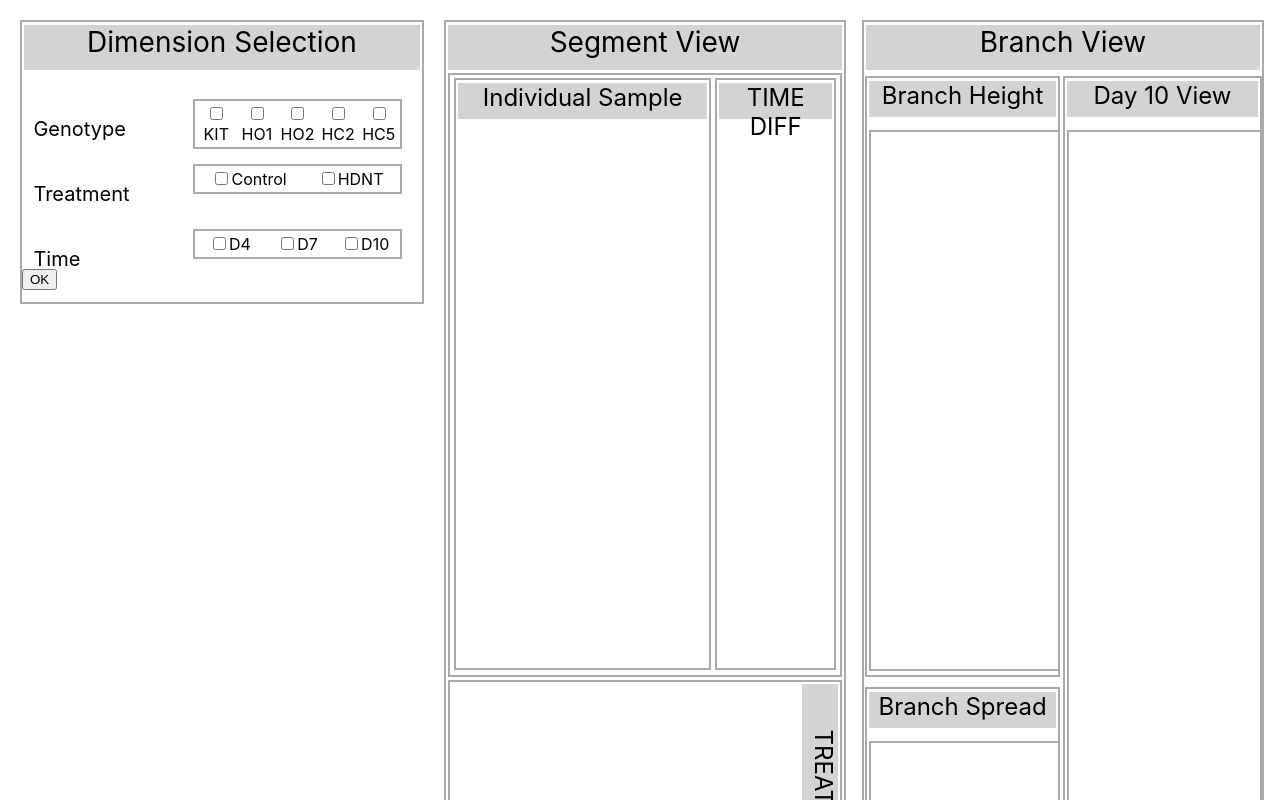
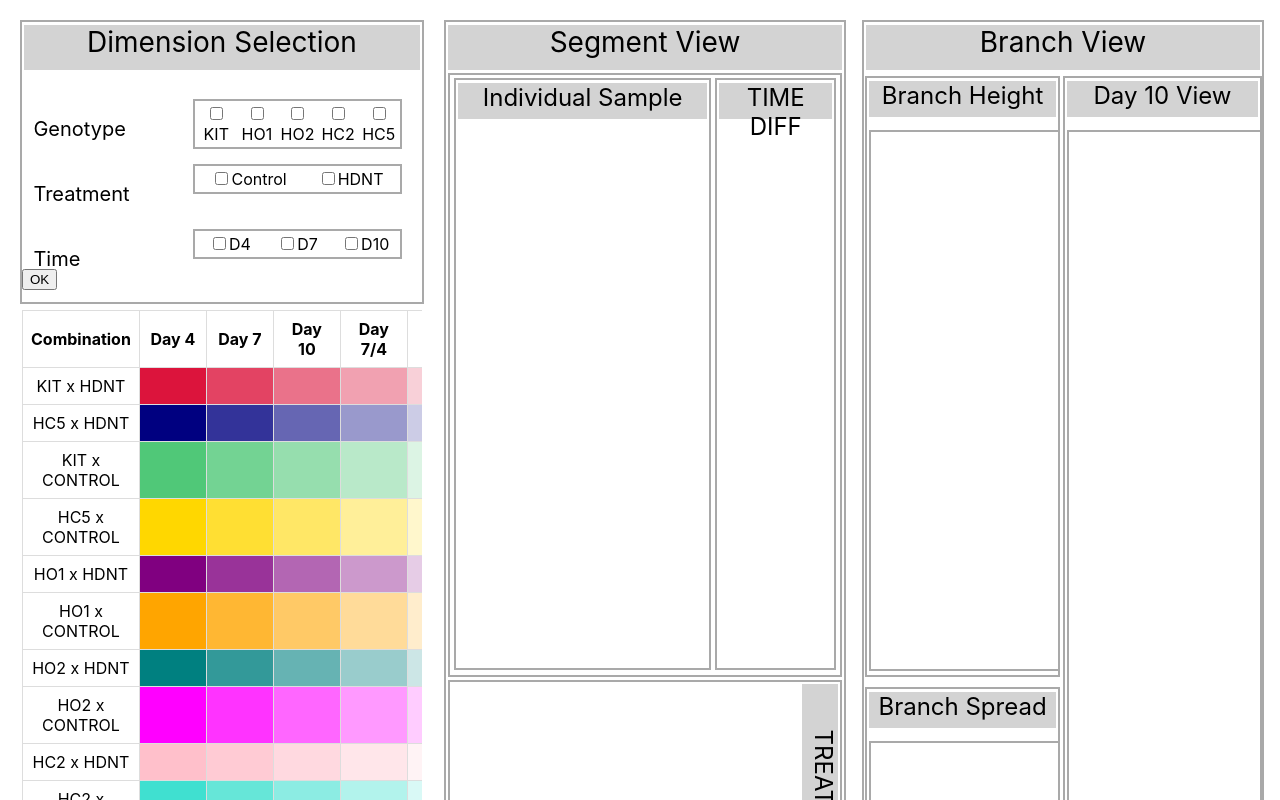
Before and after one commit to AyanHussain10/ResearchPaper_HCC, a React (Create React App) app: page / in a window 1280 px wide. Shown: the top 800 px of the page. Built offline with nearby package versions, Linux system fonts and the light colour scheme.

Commit message:
added color combinations

```diff
--- /dev/null
+++ b/src/components/DimensionColorMapping.js
@@ -0,0 +1,55 @@
+import React from 'react';
+import styles from '../styles/DimensionColorMapping.module.css';
+
+// Mapping from genotype x treatment combinations to colors
+const colorMapping = {
+  'KIT x HDNT': 'crimson',
+  'HC5 x HDNT': 'navy',
+  'KIT x CONTROL': '#50C878',
+  'HC5 x CONTROL': 'gold', // Changed from 'mustard' to 'gold' which is a recognized CSS color
+  'HO1 x HDNT': 'purple', // Changed from 'royalpurple' to 'purple' which is a recognized CSS color
+  'HO1 x CONTROL': 'orange', // Changed from 'burntorange' to 'orange' which is a recognized CSS color
+  'HO2 x HDNT': 'teal', // Changed from 'tealblue' to 'teal' which is a recognized CSS color
+  'HO2 x CONTROL': 'fuchsia', // Changed from 'magenta' to 'fuchsia' which is a recognized CSS color
+  'HC2 x HDNT': 'pink', // 'pink' is a recognized CSS color
+  'HC2 x CONTROL': 'turquoise', // 'turquoise' is a recognized CSS color
+};
+
+
+// List of days for the headers
+const days = ['Day 4', 'Day 7', 'Day 10', 'Day 7/4', 'Day 10/7'];
+
+const DimensionColorMapping = () => {
+  // Generate an array of genotype x treatment combinations
+  const combinations = Object.keys(colorMapping);
+
+  return (
+    <div className={styles.dimensionColorContainer}>
+      <table className={styles.dimensionColorTable}>
+        <thead>
+          <tr>
+            <th>Combination</th>
+            {days.map(day => <th key={day}>{day}</th>)}
+          </tr>
+        </thead>
+        <tbody>
+          {combinations.map(combination => (
+            <tr key={combination}>
+              <td>{combination}</td>
+              {days.map((day, index) => (
+                <td key={day} style={{
+                  backgroundColor: colorMapping[combination],
+                  // Adjust the tone based on the day
+                  opacity: 1 - index * 0.2 // This will decrease the tone by 20% each day
+                }}>
+                </td>
+              ))}
+            </tr>
+          ))}
+        </tbody>
+      </table>
+    </div>
+  );
+};
+
+export default DimensionColorMapping;
--- a/src/components/DimensionSelection.js
+++ b/src/components/DimensionSelection.js
@@ -1,12 +1,27 @@
-import React from 'react';
+import React, { useState } from 'react';
 import styles from '../styles/DimensionSelection.module.css';
 import CheckboxTable from './CheckboxTable';
+import DimensionColorMapping from './DimensionColorMapping';
 
 const DimensionSelection = ({ onFetchChartData }) => {
+
+  const [selectedOptions, setSelectedOptions] = useState({
+    genotype: [],
+    treatment: [],
+    time: []
+  });
+
+  // Function to handle the selections made in CheckboxTable
+  const handleSelectionChange = (category, selections) => {
+    setSelectedOptions({ ...selectedOptions, [category]: selections });
+  };
+
+
   return (
     <div className={styles.dimensionSelection}>
       <h2 className={styles.dimensionTitle}>Dimension Selection</h2>
       <CheckboxTable onFetchChartData={onFetchChartData} />
+      <DimensionColorMapping/>
     </div>
   );
 };
--- /dev/null
+++ b/src/styles/DimensionColorMapping.module.css
@@ -0,0 +1,36 @@
+.dimensionColorContainer {
+    margin-top: 20px;
+    overflow-x: auto;
+  }
+
+  .dimensionColorTable {
+    width: 100%;
+    border-collapse: collapse;
+    text-align: center;
+  }
+
+  .dimensionColorTable th,
+  .dimensionColorTable td {
+    padding: 8px;
+    border: 1px solid #ddd;
+    min-width: 50px;
+    position: relative;
+  }
+
+  /* .dimensionColorTable th {
+    background-color: #333;
+    color: white;
+  } */
+
+  .dimensionColorTable td::before {
+    content: '';
+    display: block;
+    position: absolute;
+    top: 0;
+    right: 0;
+    bottom: 0;
+    left: 0;
+    background-color: inherit;
+    opacity: inherit; /* Use the inherited opacity */
+    z-index: -1; /* Place the pseudo-element behind the content */
+  }
```
